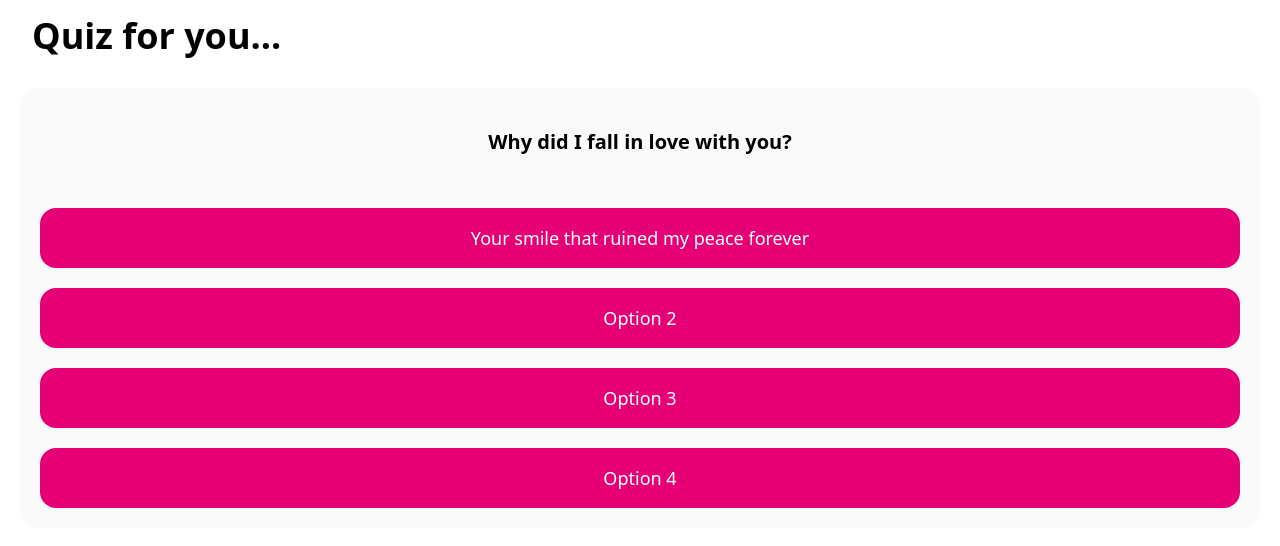
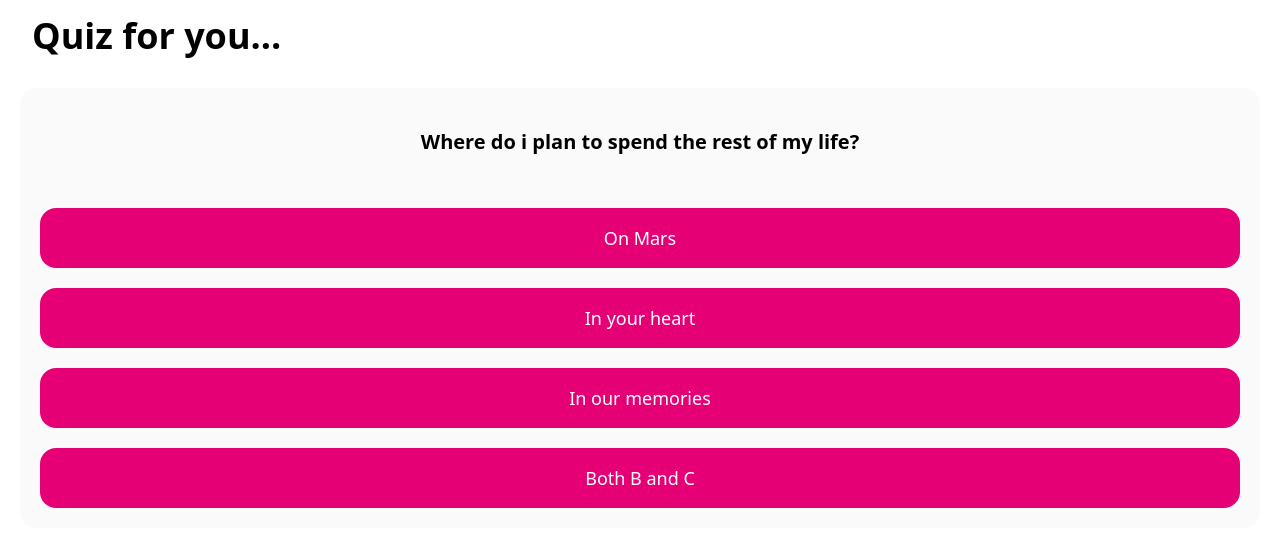
Before and after one commit to jvkedev/valentine-, a Next.js app: page /question in a window 1280 px wide. Shown: the top 546 px of the page. Built offline with nearby package versions, Linux system fonts and the light colour scheme.

Commit message:
adding question

```diff
--- a/src/app/gift/page.tsx
+++ b/src/app/gift/page.tsx
@@ -15,8 +15,21 @@ const text = [
   {
     text: "There’s nothing left without my baby. I’ll love you till the light leaves my eyes. So don’t say you wanna quit.",
   },
-  { text: "" },
-  // { text: "test_3" },
+  {
+    text: "Take my hand, Put it in yours, Can i have this dance? I've been struck by your love, Won't you dance in slow motion?",
+  },
+  {
+    text: "I hate your voice it's makes me mess. Oh please you looks like shit, I've been turning up the love",
+  },
+  {
+    text: "When you close your eyes, Tell me what are you dreaming? I'd spend 10,000 hours and 10,000 more, with you",
+  },
+  {
+    text: "Love is painful, love is hard, Love can see beauty through the scars",
+  },
+  {
+    text: "Won't you give me tonight and the rest of your life and when you open your eyes i'll be there by your side",
+  },
 ];
 
 const Page = () => {
--- a/src/app/love/page.tsx
+++ b/src/app/love/page.tsx
@@ -49,9 +49,9 @@ export default function LoveBar() {
 
   return (
     <section className="flex flex-col items-center gap-6 p-6">
-      <h1 className="text-4xl font-bold text-center">How much you love me?</h1>
+      <h1 className="text-4xl font-bold text-center">Love Meter</h1>
       {!checked && (
-        <>
+        <div className="p-10 bg-[#EFB6BE] rounded-2xl shadow-2xl space-y-5 flex flex-col items-center">
           <video
             src="/videos/dudu_test.mp4"
             autoPlay
@@ -59,15 +59,15 @@ export default function LoveBar() {
             muted
             playsInline
             preload="auto"
-            width={180}
+            width={250}
           />
           <button
             onClick={generateLove}
-            className="bg-pink-600 text-white px-6 py-3 rounded-xl"
+            className="bg-pink-600 text-white px-6 py-3 rounded-xl text-xl"
           >
             Test Our Love %
           </button>
-        </>
+        </div>
       )}
 
       {loveScore !== null &&
@@ -87,10 +87,10 @@ export default function LoveBar() {
               <p className="text-2xl font-semibold text-center">
                 {result.message}
               </p>
-              <div className="w-72 bg-gray-300 rounded-full h-10 overflow-hidden">
+              <div className="w-72 bg-gray-300 rounded-full h-13 overflow-hidden text-2xl">
                 {loveScore === "infinite" ? (
                   <div className="h-full bg-red-600 flex items-center justify-center text-white font-bold">
-                    ∞ Love
+                    Infinite
                   </div>
                 ) : (
                   <div
@@ -111,7 +111,7 @@ export default function LoveBar() {
             onClick={() => router.push("/result")}
             className="text-xl bg-[#D81B60] text-white px-18 py-3 rounded-2xl"
           >
-            Ti amo
+            Surprise For You
           </button>
           <p className="text-[20px] text-center font-mono font-bold">
             <i>See what you wanna see, but all i see is you right now</i>
--- a/src/app/question/page.tsx
+++ b/src/app/question/page.tsx
@@ -14,10 +14,10 @@ const Page = () => {
   };
 
   const options = [
-    "Your smile that ruined my peace forever",
-    "Option 2",
-    "Option 3",
-    "Option 4",
+    "On Mars",
+    "In your heart",
+    "In our memories",
+    "Both B and C",
   ];
 
   return (
@@ -25,7 +25,7 @@ const Page = () => {
       <h1 className="text-4xl font-bold px-3 mt-4 mb-8">Quiz for you...</h1>
       <div className="bg-[#f1eeee50] my-3 flex flex-col items-center space-y-3 p-5 rounded-2xl backdrop-blur-3xl">
         <h3 className="text-xl font-semibold mt-5">
-          Why did I fall in love with you?
+          {`Where do i plan to spend the rest of my life?`}
         </h3>
         <ul className="text-lg mt-5 w-full">
           {options.map((option) => (
--- a/src/app/result/page.tsx
+++ b/src/app/result/page.tsx
@@ -1,6 +1,4 @@
 "use client";
-
-import { useRouter } from "next/navigation";
 import { Love_Light } from "next/font/google";
 
 const loveLight = Love_Light({
@@ -9,8 +7,6 @@ const loveLight = Love_Light({
 });
 
 const Page = () => {
-  const router = useRouter();
-
   return (
     <section className="flex flex-col space-y-7 px-5">
       <h1 className="text-4xl font-bold text-center mt-8">A letter for you!</h1>
@@ -32,18 +28,6 @@ const Page = () => {
           Forever yours.💝
         </p>
       </div>
-      {/* <button
-        className="
-px-6 py-3 text-xl rounded-2xl bg-pink-500 text-white
-shadow-[0_8px_20px_rgba(236,72,153,0.45)]
-active:scale-95
-active:shadow-[0_4px_12px_rgba(236,72,153,0.35)]
-transition-all duration-150
-"
-        onClick={() => router.push("/score")}
-      >
-        See Your Love Score
-      </button> */}
     </section>
   );
 };
```
